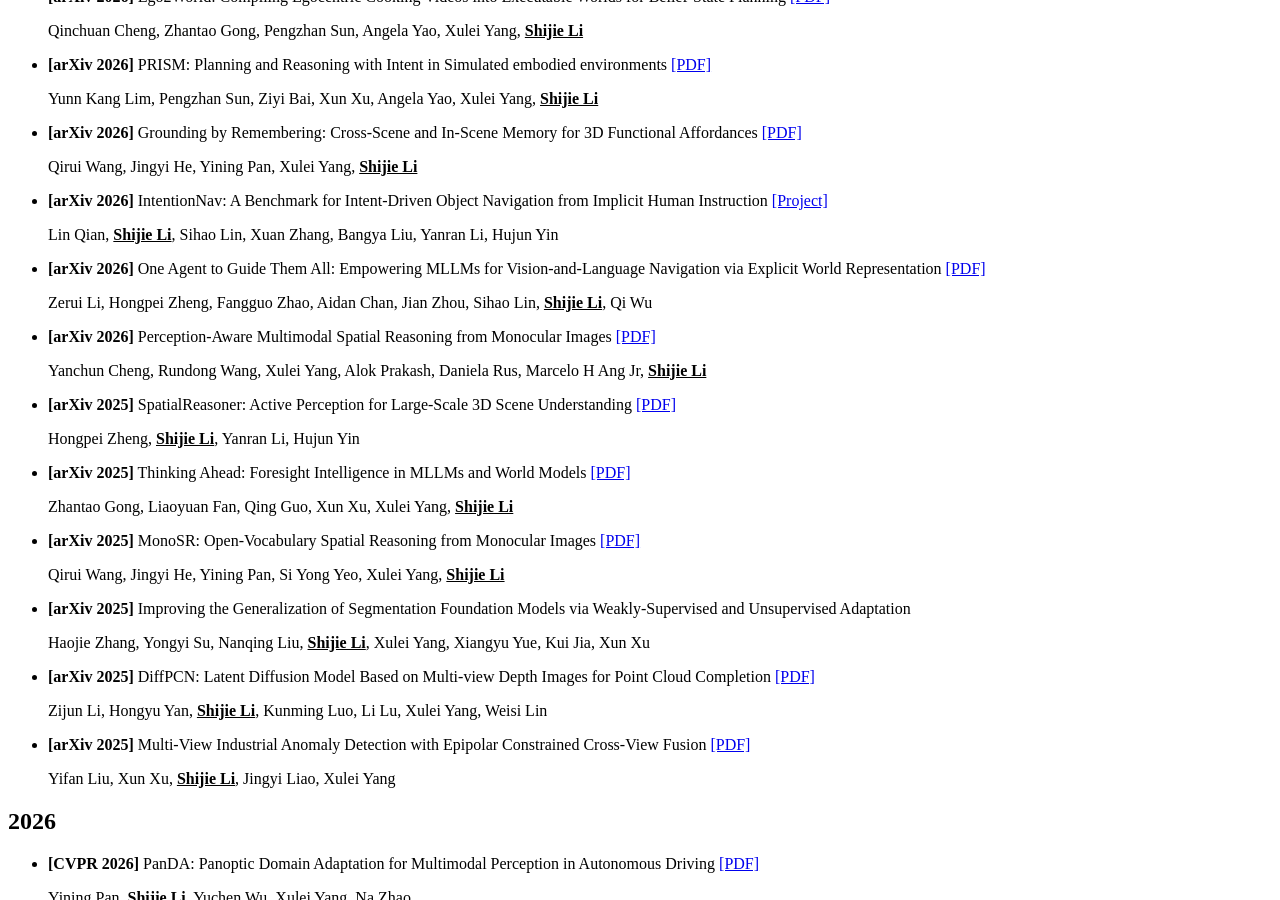
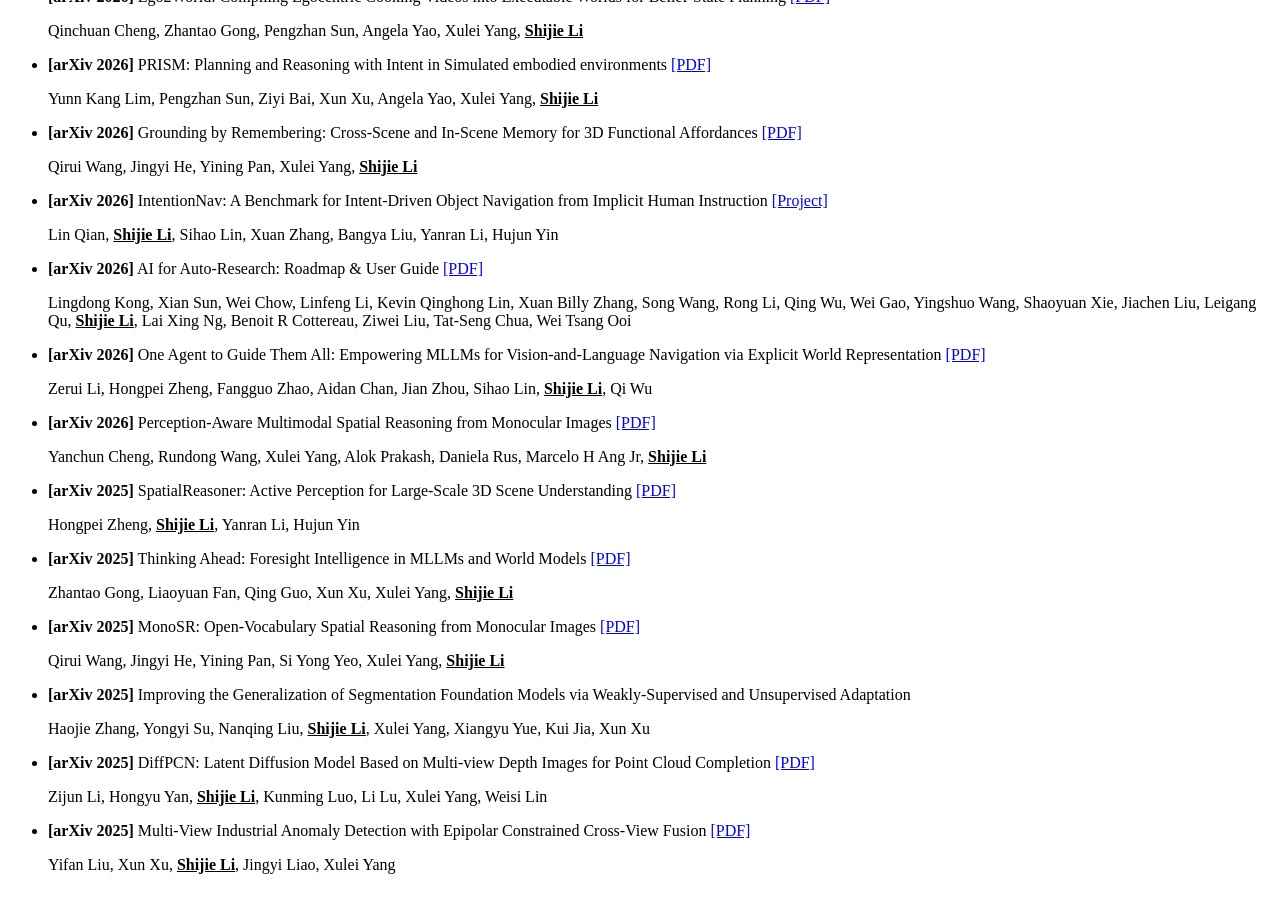
Before and after one commit to sj-li/sj-li.github.io, a Jekyll site: the page built from _pages/includes/pub.md, in a window 1280 px wide and 900 px high, scrolled down 863 px. Built offline with Jekyll 4.4.1, drawn with Linux system fonts in a browser that asks for light colours; our own code applies the rules of GitHub Pages for plain Markdown files.

Commit message:
Add arXiv 2026 paper: AI for Auto-Research

```diff
--- a/_pages/includes/pub.md
+++ b/_pages/includes/pub.md
@@ -18,6 +18,10 @@
 - **[arXiv 2026]** IntentionNav: A Benchmark for Intent-Driven Object Navigation from Implicit Human Instruction [[Project]](/PROJ/IntentionNav/)
 
   Lin Qian, **<u>Shijie Li</u>**, Sihao Lin, Xuan Zhang, Bangya Liu, Yanran Li, Hujun Yin
+
+- **[arXiv 2026]** AI for Auto-Research: Roadmap & User Guide [[PDF]](https://arxiv.org/pdf/2605.18661)
+
+  Lingdong Kong, Xian Sun, Wei Chow, Linfeng Li, Kevin Qinghong Lin, Xuan Billy Zhang, Song Wang, Rong Li, Qing Wu, Wei Gao, Yingshuo Wang, Shaoyuan Xie, Jiachen Liu, Leigang Qu, **<u>Shijie Li</u>**, Lai Xing Ng, Benoit R Cottereau, Ziwei Liu, Tat-Seng Chua, Wei Tsang Ooi
 
 - **[arXiv 2026]** One Agent to Guide Them All: Empowering MLLMs for Vision-and-Language Navigation via Explicit World Representation [[PDF]](https://arxiv.org/abs/2602.15400)
 
```
